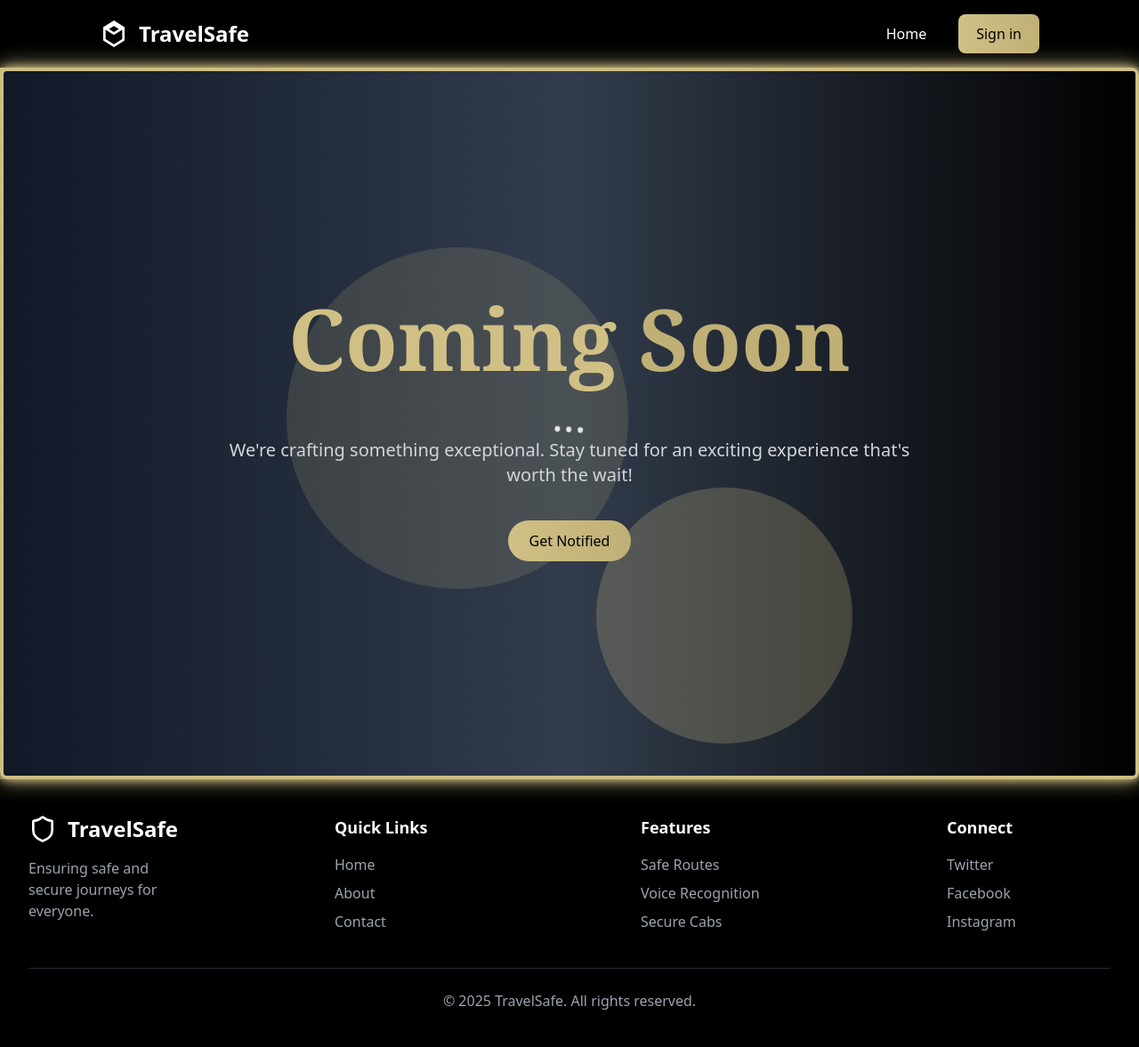
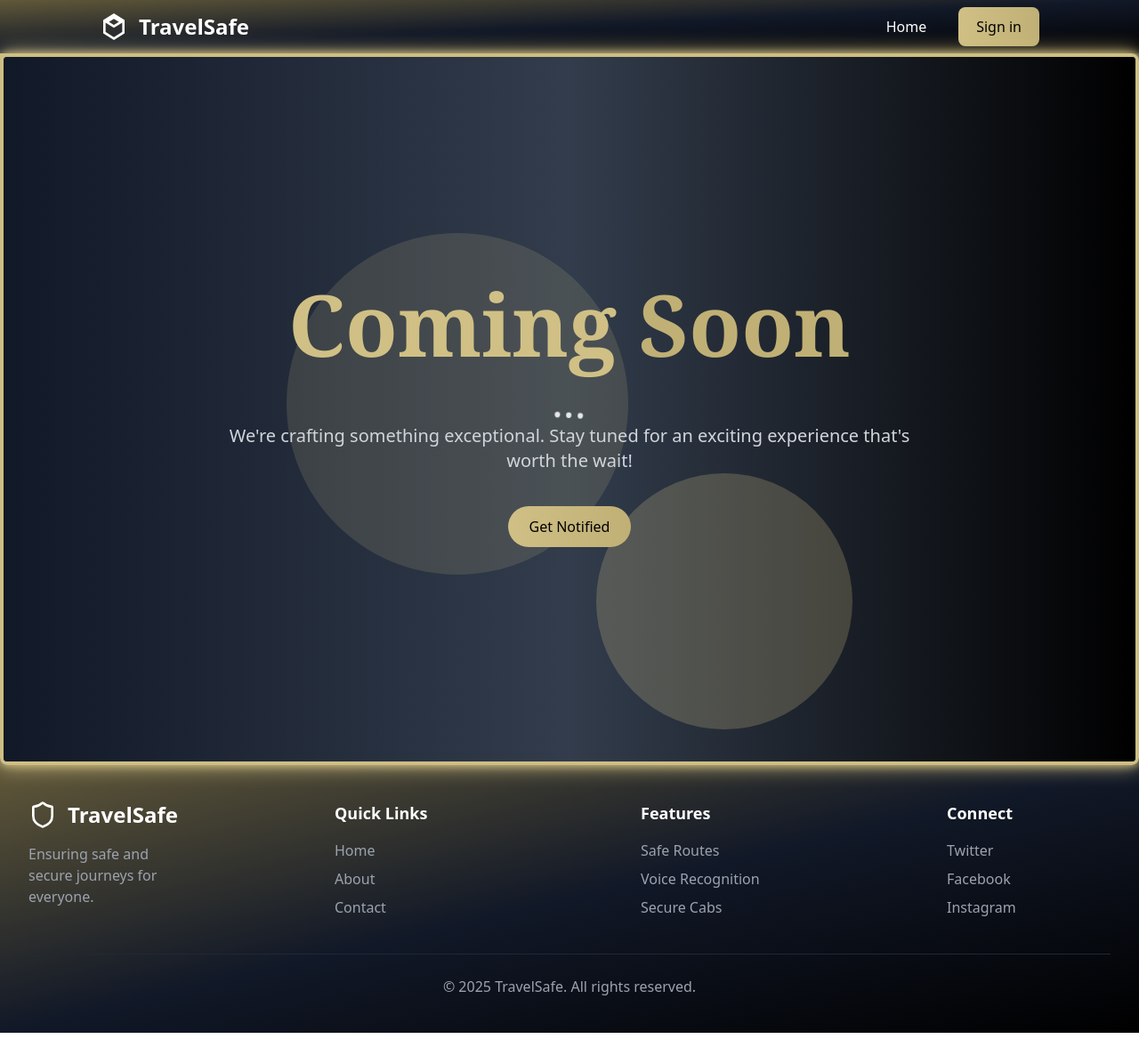
Before and after one commit to codecrafter071727/Enactus-Zarva-project, a React (Vite) app: page /s in a window 1280 px wide. Shown: the whole page at 89% size. Built offline with nearby package versions, Linux system fonts and the light colour scheme.

Commit message:
finall theme

```diff
--- a/src/components/Footer.tsx
+++ b/src/components/Footer.tsx
@@ -3,7 +3,7 @@ import { Shield } from 'lucide-react';
 
 export function Footer() {
   return (
-    <footer className="bg-black text-white py-10">
+    <footer className="bg-gradient-to-br from-[#615839] via-gray-900 to-black text-white py-10">
       <div className="max-w-7xl mx-auto px-12 sm:px-8">
         <div className="grid md:grid-cols-4 gap-40">
           {/* Logo and Brand */}
--- a/src/components/Navigation.tsx
+++ b/src/components/Navigation.tsx
@@ -6,7 +6,7 @@ const Navbar = () => {
   const [isOpen, setIsOpen] = useState(false);
 
   return (
-    <nav className="bg-black px-6 md:px-28 py-4 flex justify-between items-center relative">
+    <nav className="bg-gradient-to-br from-[#615839] via-gray-900 to-black px-6 md:px-28 py-2 flex justify-between items-center relative">
       {/* Left side - Logo and Brand */}
       <div className="flex items-center">
         <svg
```
